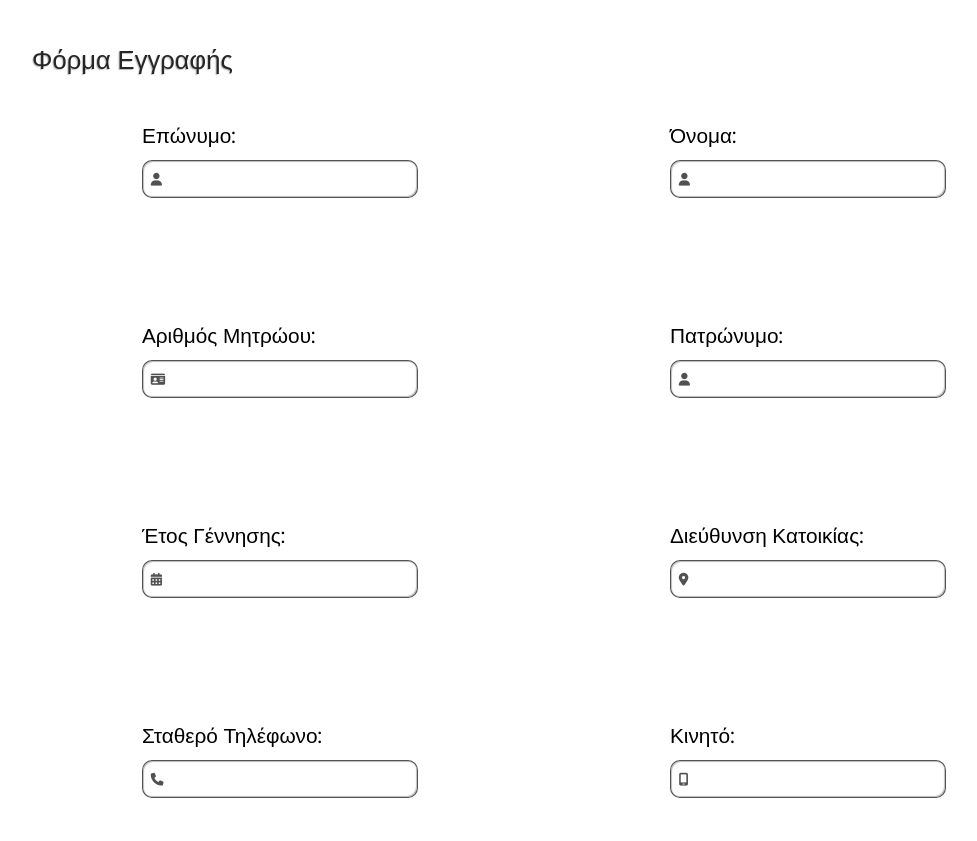
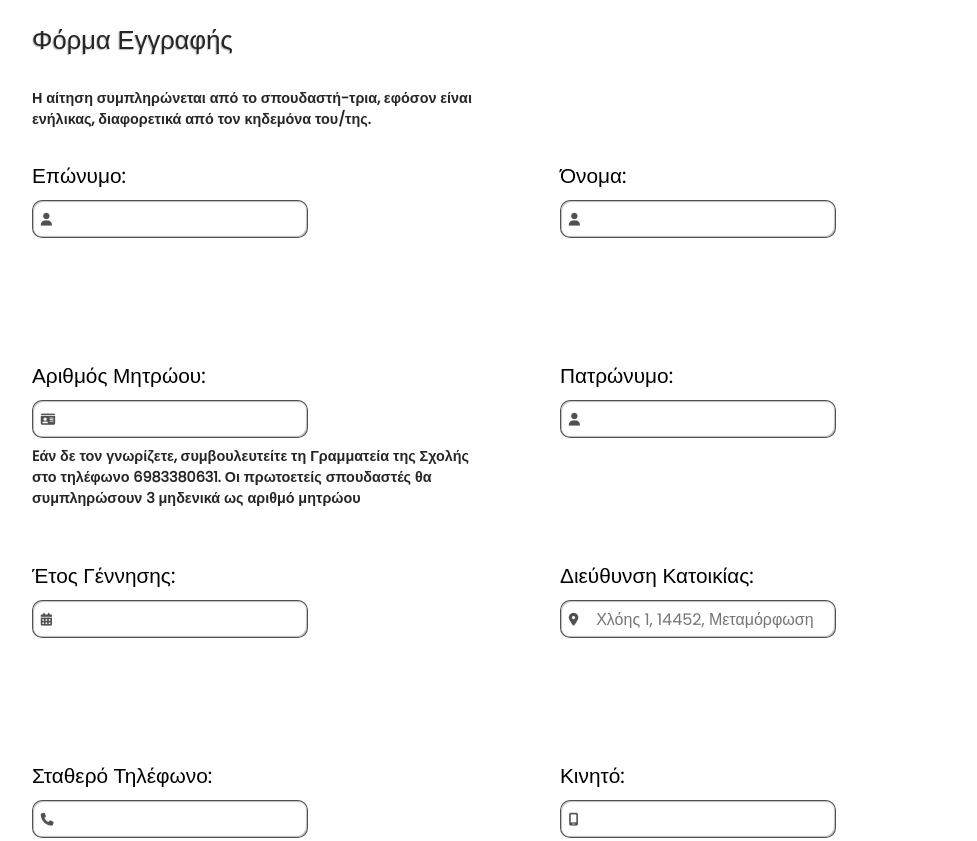
Before and after one commit to Kostas-Xafis/Byzantine-School-Form, a website: page public/index.html in a window 1280 px wide. Shown: the top 841 px of the page, without its empty margins (0-977 px from the left). Drawn offline with Linux system fonts and the light colour scheme.

Commit message:
Added info

```diff
--- a/public/index.html
+++ b/public/index.html
@@ -12,6 +12,7 @@
 	<body>
 		<div id="addRegisterForm" class="formContainer">
 			<p class="title mdHeader">Φόρμα Εγγραφής</p>
+			<p class="infoText">Η αίτηση συμπληρώνεται από το σπουδαστή-τρια, εφόσον είναι ενήλικας, διαφορετικά από τον κηδεμόνα του/της.</p>
 			<form class="forms">
 				<div class="formInputContainer">
 					<input type="text" id="last_name" name="LastName" required />
@@ -27,9 +28,10 @@
 						<i class="fa-solid fa-user"></i>
 					</div>
 				</div>
-				<div class="formInputContainer">
+				<div class="formInputContainer infoContainer">
 					<input type="text" id="id" name="id" required />
 					<label for="id">Αριθμός Μητρώου:</label>
+					<p class="infoText">Eάν δε τον γνωρίζετε, συμβουλευτείτε τη Γραμματεία της Σχολής στο τηλέφωνο 6983380631. Οι πρωτοετείς σπουδαστές θα συμπληρώσουν 3 μηδενικά ως αριθμό μητρώου</p>
 					<div class="svgContainer">
 						<i class="fa-solid fa-id-card"></i>
 					</div>
@@ -49,7 +51,7 @@
 					</div>
 				</div>
 				<div class="formInputContainer">
-					<input type="text" id="address" name="address" required />
+					<input type="text" id="address" name="address" placeholder="Χλόης 1, 14452, Μεταμόρφωση" required />
 					<label for="address">Διεύθυνση Κατοικίας:</label>
 					<div class="svgContainer">
 						<i class="fa-solid fa-location-dot"></i>
@@ -83,7 +85,7 @@
 						<i class="fa-solid fa-calendar-days"></i>
 					</div>
 				</div>
-				<div class="formInputContainer">
+				<div class="formInputContainer infoContainer">
 					<select name="class_year" id="class_year" required>
 						<option name="class_year" value=""></option>
 						<option name="class_year" value="Α' Τάξη">Α' Τάξη</option>
@@ -94,6 +96,7 @@
 						<option name="class_year" value="Β' Τάξη Διπλώματος">Β' Τάξη Διπλώματος</option>
 					</select>
 					<label for="class_year">Τάξη φοίτησης:</label>
+					<p class="infoText">Eάν δε τη γνωρίζετε, συμβουλευτείτε τη Γραμματεία της Σχολής στο τηλέφωνο 6983380631.</p>
 					<div class="svgContainer">
 						<i class="fa-solid fa-user-graduate"></i>
 					</div>
--- a/public/main.css
+++ b/public/main.css
@@ -95,7 +95,7 @@ p {
 
 .formContainer {
 	display: grid;
-	grid-template-rows: 15% 50%;
+	grid-template-rows: 10% 10% 50%;
 	grid-template-columns: min(100%, 1024px);
 	padding-left: 2rem;
 }
@@ -114,8 +114,19 @@ p {
 	position: relative;
 	display: grid;
 	grid-template-rows: 20% max-content;
-	width: max-content;
+	width: 100%;
 	height: 100%;
+}
+
+.infoContainer {
+	grid-template-rows: 20% max-content auto;
+}
+
+.infoText {
+	padding-top: 0.5rem;
+	width: 50ch;
+	font-size: 0.9rem;
+	font-weight: bold;
 }
 
 .formInputContainer > label {
@@ -157,6 +168,10 @@ p {
 }
 .formInputContainer > select {
 	background: white;
+}
+
+.formInputContainer > input::placeholder {
+	font-size: 1rem;
 }
 
 .svgContainer {
```
Also changed, not shown: 1 other file.
